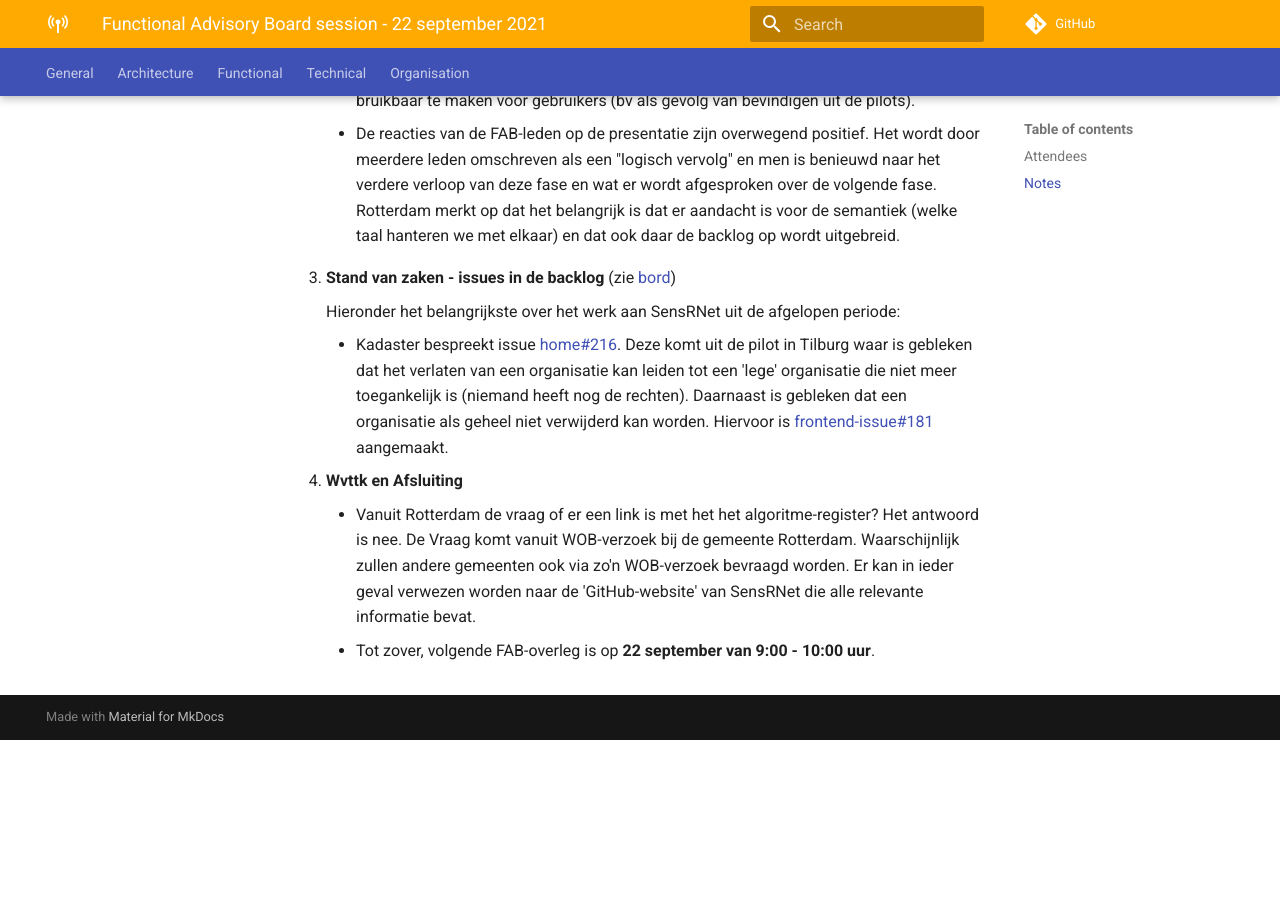
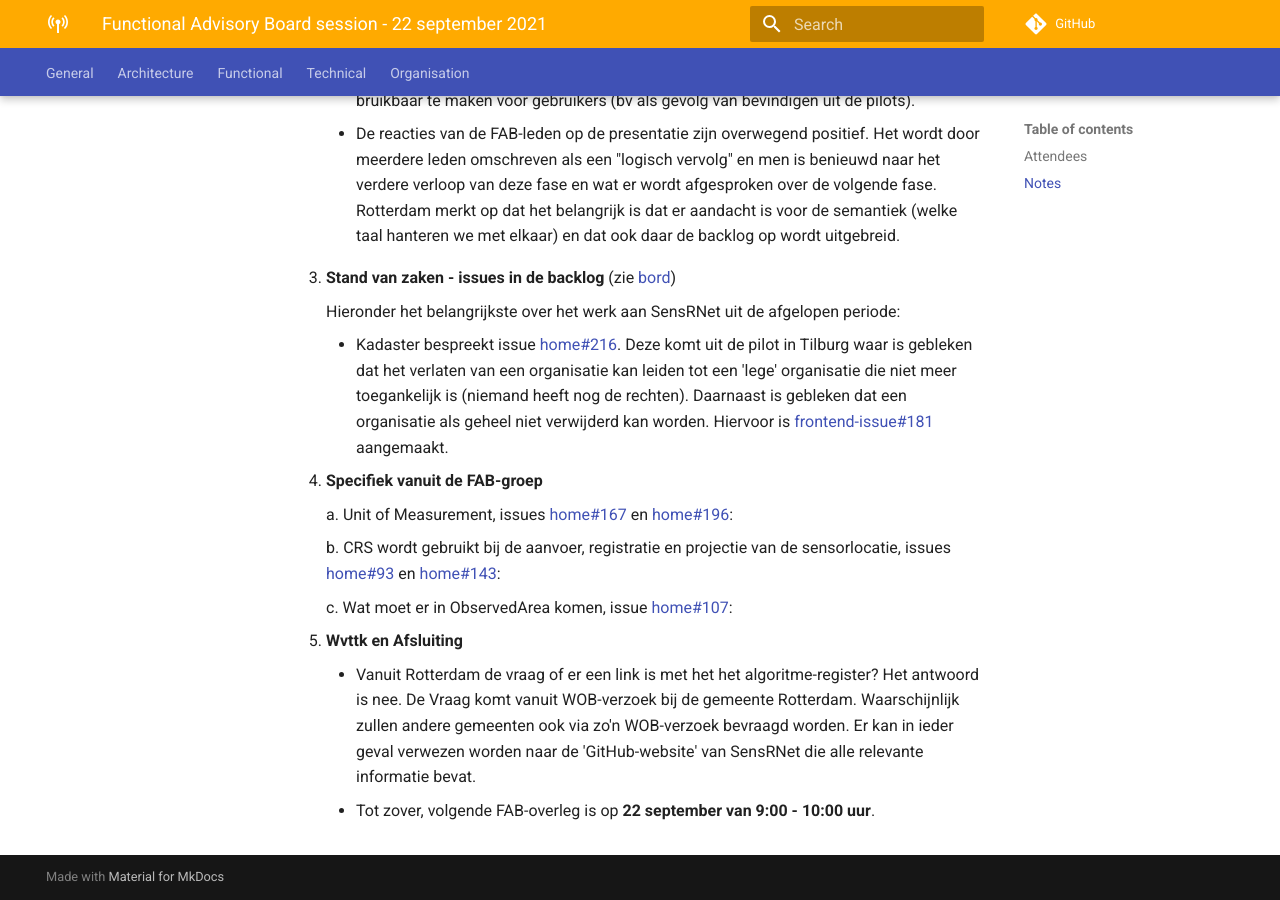
Before and after one commit to kadaster-labs/sensrnet-home, an MkDocs documentation site: the page built from docs/notes/2021-09-22-FAB-notes.md, in a window 1280 px wide and 900 px high, scrolled down 1789 px. Built offline with MkDocs 1.6.1 and Material for MkDocs 9.7.7, drawn with Linux system fonts in a browser that asks for light colours; comment, search, counter and statistics services are not loaded; before the commit the page ends 2529 px from its top, so only the background shows below that; some of the changed text lies outside the part shown.

Commit message:
Update 2021-09-22-FAB-notes.md

```diff
--- a/docs/notes/2021-09-22-FAB-notes.md
+++ b/docs/notes/2021-09-22-FAB-notes.md
@@ -23,12 +23,12 @@ _(in alfabetische volgorde)_
 
 Onderwerpen:
 
-1. **Mededelingen**
+1. **Opening, mededelingen en agenda**
 
      - Iedereen wordt welkom geheten na de (voor een aantal) vakantieperiode.
      - Er zijn verder geen mededelingen vanuit de FAB-leden.
 
-2. **Invulling MVP+ fase**
+2. **Lopende en nieuwe pilots**
 
     - Door Kadaster wordt een presentatie gegeven over het vervolg van het project ná de MVP-fase, nu de MVP+ fase genoemd. Het behandeld een voorstel van het Governance team (beslisnotitie) dat op 24 augustus jl. op hoofdlijnen is geaccordeerd in het Bestuurlijk Overleg. De presentatie en de beslisnotitie zal naar de individuele FAB-leden worden verstuurd via e-mail. De belangrijkste punten uit de presentatie:
 
@@ -60,7 +60,20 @@ Onderwerpen:
 
       - Kadaster bespreekt issue [home#216](https://github.com/kadaster-labs/sensrnet-home/issues/216). Deze komt uit de pilot in Tilburg waar is gebleken dat het verlaten van een organisatie kan leiden tot een 'lege' organisatie die niet meer toegankelijk is (niemand heeft nog de rechten). Daarnaast is gebleken dat een organisatie als geheel niet verwijderd kan worden. Hiervoor is [frontend-issue#181](https://github.com/kadaster-labs/sensrnet-registry-frontend/issues/181) aangemaakt.
 
-4. **Wvttk en Afsluiting**
+4. **Specifiek vanuit de FAB-groep**
+
+     a. Unit of Measurement, issues [home#167](https://github.com/kadaster-labs/sensrnet-home/issues/167) en [home#196](https://github.com/kadaster-labs/sensrnet-home/issues/196):
+
+
+     b. CRS wordt gebruikt bij de aanvoer, registratie en projectie van de sensorlocatie, issues [home#93](https://github.com/kadaster-labs/sensrnet-home/issues/93) en [home#143](https://github.com/kadaster-labs/sensrnet-home/issues/143):
+
+
+     c. Wat moet er in ObservedArea komen, issue [home#107](https://github.com/kadaster-labs/sensrnet-home/issues/107):
+
+
+
+
+5. **Wvttk en Afsluiting**
 
      - Vanuit Rotterdam de vraag of er een link is met het het algoritme-register? Het antwoord is nee. De Vraag komt vanuit WOB-verzoek bij de gemeente Rotterdam. Waarschijnlijk zullen andere gemeenten ook via zo'n WOB-verzoek bevraagd worden. Er kan in ieder geval verwezen worden naar de 'GitHub-website' van SensRNet die alle relevante informatie bevat.
      - Tot zover, volgende FAB-overleg is op **22 september van 9:00 - 10:00 uur**.
```
Also changed, not shown: other parts of docs/notes/2021-09-22-FAB-notes.md (+1 -1 lines).
